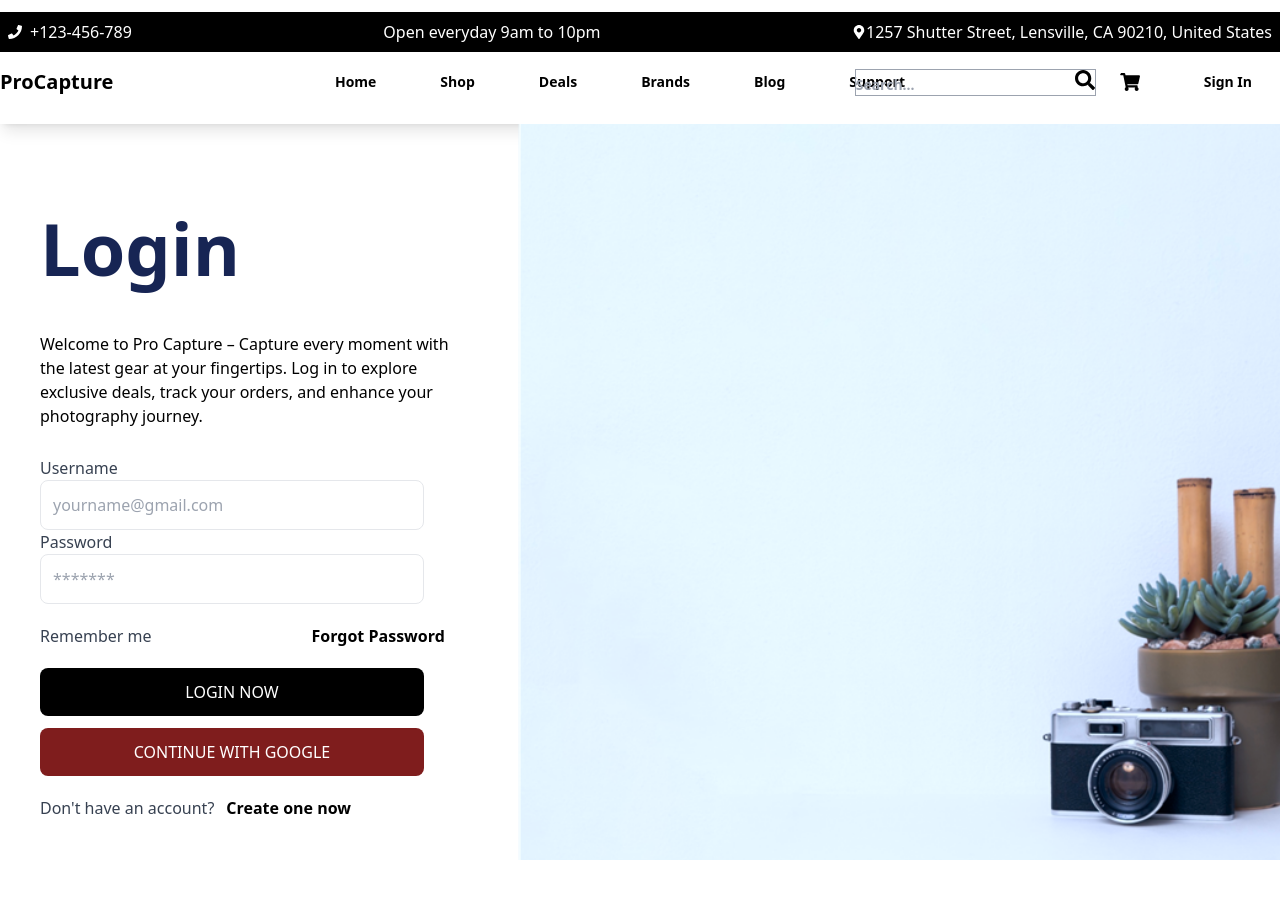
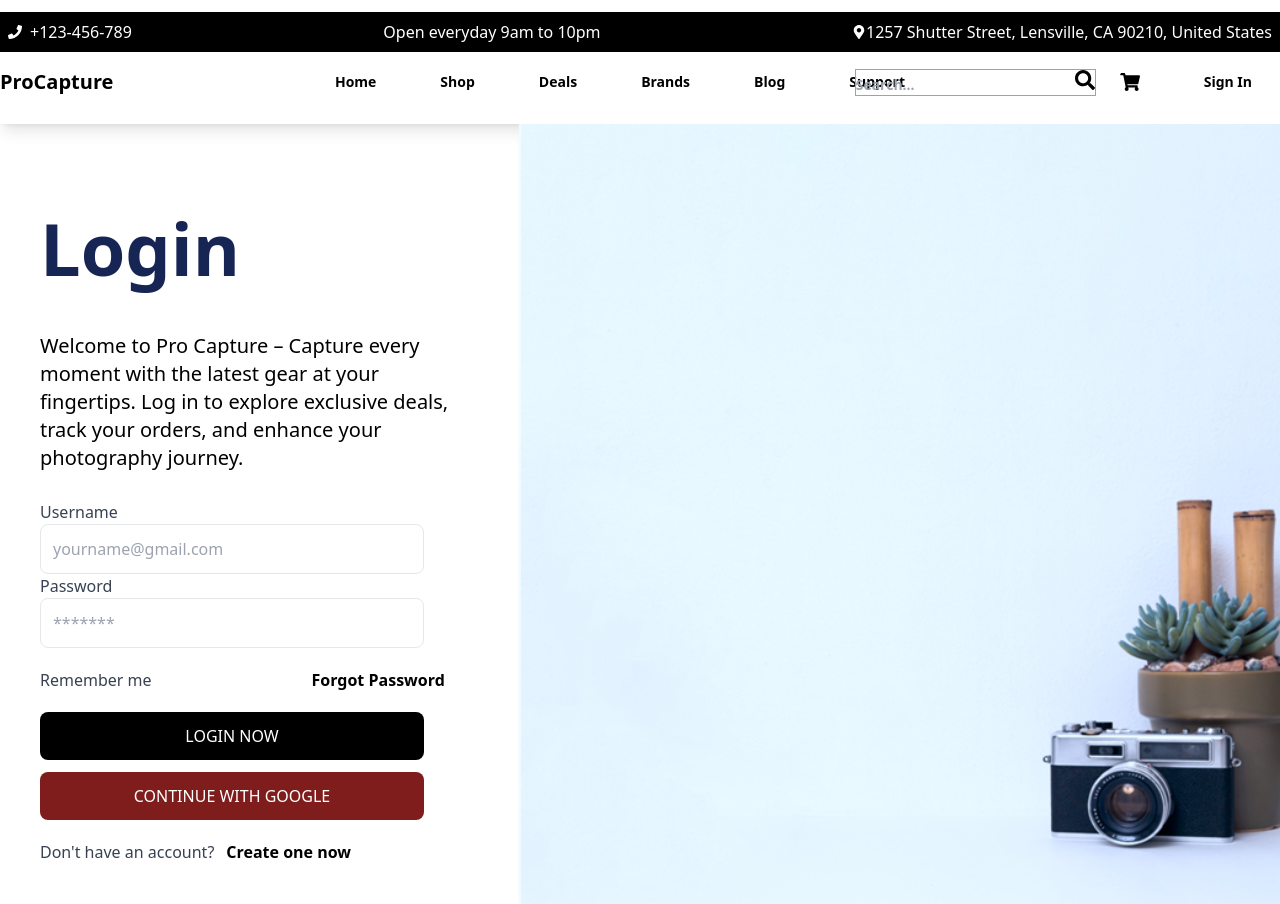
Before and after one commit to IannnMark/Camera-Store-Client, a React (Vite) app: page /sign-in in a window 1280 px wide. Before the commit the page ends 860 px from the top, so only its background shows below. Built offline with nearby package versions, Linux system fonts and the light colour scheme; no server answers.

Commit message:
change the font size

```diff
--- a/src/pages/user/SignIn.jsx
+++ b/src/pages/user/SignIn.jsx
@@ -52,7 +52,7 @@ export default function SignIn() {
         <h1 className="text-7xl text-left font-bold my-12 text-blue-950">
           Login
         </h1>
-        <p className="text-1xl">
+        <p className="text-xl">
           Welcome to Pro Capture – Capture every moment with the latest gear at
           your fingertips. Log in to explore exclusive deals, track your orders,
           and enhance your photography journey.
```
